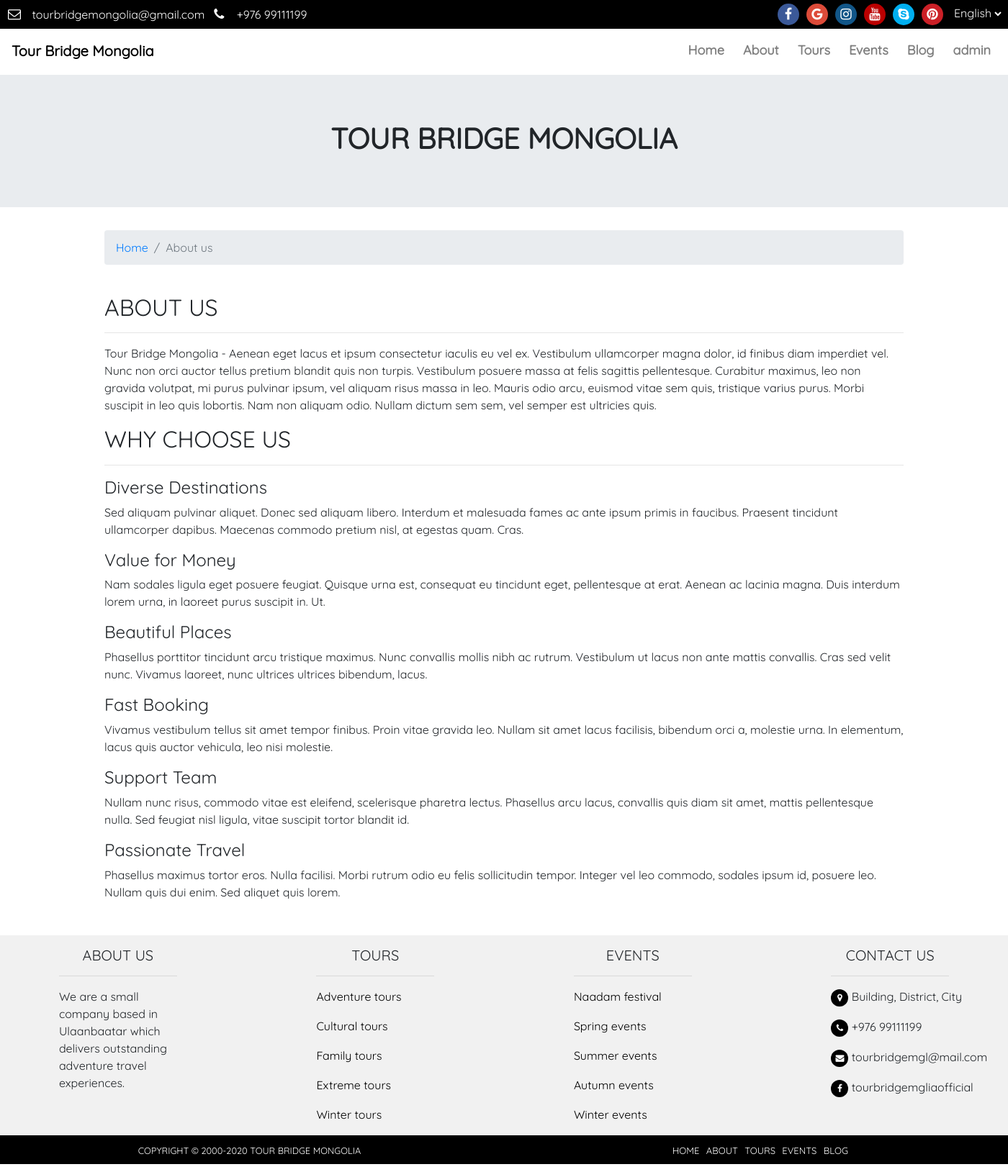
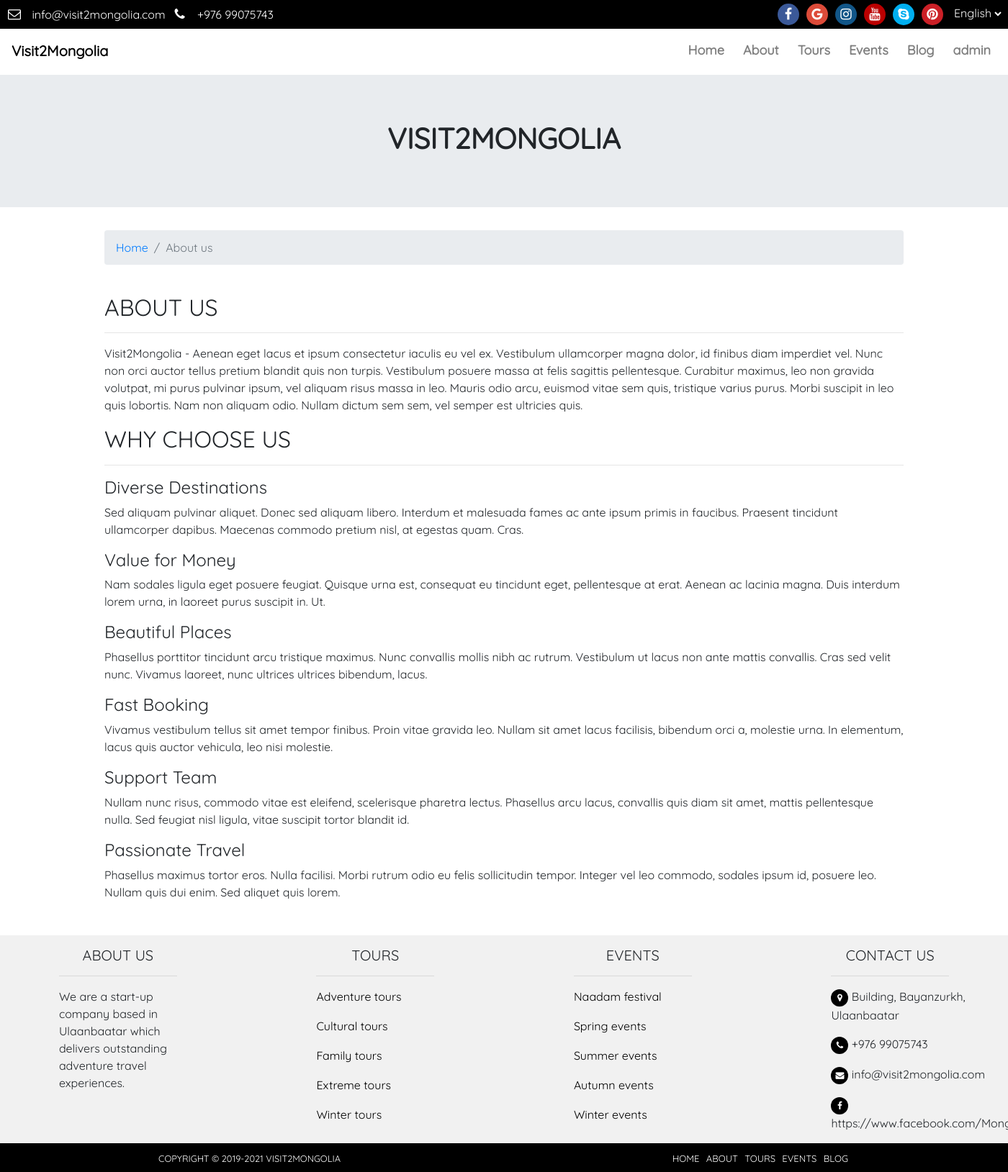
Before and after one commit to Baysaakop/project_tour, a Django app: page /en/about/ in a window 1400 px wide; the page is wider, and only the part inside the window is pictured. Shown: that part at 72% size. Run offline with Django 3.2, Linux system fonts and the light colour scheme; a user stored in the database is signed in; some libraries are stand-ins or nearby versions; some web fonts are replaced.

Commit message:
Company change

```diff
--- a/templates/about.html
+++ b/templates/about.html
@@ -12,7 +12,7 @@ About
 {% block content %}
 <div class="jumbotron jumbotron-fluid" id="head">
     <div class="container text-center">
-        <h1 style="font-weight: bold;">TOUR BRIDGE MONGOLIA</h1>
+        <h1 style="font-weight: bold;">VISIT2MONGOLIA</h1>
     </div>
 </div>
 
@@ -26,7 +26,7 @@ About
     <br>
     <h2>ABOUT US</h2>
     <hr>
-    <p>Tour Bridge Mongolia - Aenean eget lacus et ipsum consectetur iaculis eu vel ex. Vestibulum ullamcorper magna dolor, id finibus diam imperdiet vel. Nunc non orci auctor tellus pretium blandit quis non turpis. Vestibulum posuere massa at felis sagittis pellentesque. Curabitur maximus, leo non gravida volutpat, mi purus pulvinar ipsum, vel aliquam risus massa in leo. Mauris odio arcu, euismod vitae sem quis, tristique varius purus. Morbi suscipit in leo quis lobortis. Nam non aliquam odio. Nullam dictum sem sem, vel semper est ultricies quis.</p>
+    <p>Visit2Mongolia - Aenean eget lacus et ipsum consectetur iaculis eu vel ex. Vestibulum ullamcorper magna dolor, id finibus diam imperdiet vel. Nunc non orci auctor tellus pretium blandit quis non turpis. Vestibulum posuere massa at felis sagittis pellentesque. Curabitur maximus, leo non gravida volutpat, mi purus pulvinar ipsum, vel aliquam risus massa in leo. Mauris odio arcu, euismod vitae sem quis, tristique varius purus. Morbi suscipit in leo quis lobortis. Nam non aliquam odio. Nullam dictum sem sem, vel semper est ultricies quis.</p>
     <h2>WHY CHOOSE US</h2>
     <hr>
     <h4>Diverse Destinations</h4>
--- a/templates/base.html
+++ b/templates/base.html
@@ -23,17 +23,17 @@
                     <div class="col-sm-12 col-md-6" id="mailphone">
                         <div id="email">
                             <a href="#"><i class="fa fa-envelope-o"></i></a>
-                            <span id="contactmail" style="color: #ffffff;">tourbridgemongolia@gmail.com</span>
+                            <span id="contactmail" style="color: #ffffff;">info@visit2mongolia.com</span>
                         </div>
                         <div id="phone">
                             <a href="#"><i class="fa fa-phone"></i></a>
-                            <span id="contactphone" style="color: #ffffff;">+976 99111199</span>
+                            <span id="contactphone" style="color: #ffffff;">+976 99075743</span>
                         </div>
                     </div>
                     <div class="col-sm-12 col-md-6" id="sociallanguage">
-                        <a href="#"><i class="fa fa-facebook"></i></a>
+                        <a href="https://www.facebook.com/MongoliaOffical"><i class="fa fa-facebook"></i></a>
                         <a href="#"><i class="fa fa-google"></i></a>
-                        <a href="#"><i class="fa fa-instagram"></i></a>
+                        <a href="https://www.instagram.com/visit2mongolia_/?hl=en&fbclid=IwAR3hD8IPO_P_Nc5w-1ufxI-KJrVk-xor0h-vsHdXfWTOVQqK2yxcwtJk2z4"><i class="fa fa-instagram"></i></a>
                         <a href="#"><i class="fa fa-youtube"></i></a>
                         <a href="#"><i class="fa fa-skype"></i></a>
                         <a href="#"><i class="fa fa-pinterest"></i></a>
@@ -55,7 +55,7 @@
             </div>
             <div id="menu">
                 <nav class="navbar navbar-expand-md navbar-light">
-                    <a class="navbar-brand" href="{% url 'home' %}">{% trans 'Tour Bridge Mongolia' %}</a>
+                    <a class="navbar-brand" href="{% url 'home' %}">{% trans 'Visit2Mongolia' %}</a>
                     <button class="navbar-toggler" type="button" data-toggle="collapse" data-target="#collapsibleNavbar">
                         <span class="navbar-toggler-icon"></span>
                     </button>
@@ -101,7 +101,7 @@
                     <h5>ABOUT US</h5>
                     <hr class="w-50">
                     <div class="content text-left" id="about">
-                        <p>We are a small company based in Ulaanbaatar which delivers outstanding adventure travel experiences.</p>
+                        <p>We are a start-up company based in Ulaanbaatar which delivers outstanding adventure travel experiences.</p>
                     </div>
                 </div>
                 <div class="col-md-6 col-lg-3 mt-3">
@@ -130,16 +130,16 @@
                     <h5>CONTACT US</h5>
                     <hr class="w-50">
                     <div class="content text-left" id="contact">
-                        <p><i class="fa fa-map-marker"></i> Building, District, City</p>
-                        <p><i class="fa fa-phone"></i> +976 99111199</p>
-                        <p><i class="fa fa-envelope"></i> tourbridgemgl@mail.com</p>
-                        <p><i class="fa fa-facebook"></i> tourbridgemgliaofficial</p>
+                        <p><i class="fa fa-map-marker"></i> Building, Bayanzurkh, Ulaanbaatar</p>
+                        <p><i class="fa fa-phone"></i> +976 99075743</p>
+                        <p><i class="fa fa-envelope"></i> info@visit2mongolia.com</p>
+                        <p><i class="fa fa-facebook"></i> https://www.facebook.com/MongoliaOffical</p>
                     </div>
                 </div>
             </div>
             <div class="row p-2 text-center" id="bot">
                 <div class="col-sm-12 col-md-6" id="botleft">
-                    <small>COPYRIGHT &copy; 2000-2020 TOUR BRIDGE MONGOLIA</small>
+                    <small>COPYRIGHT &copy; 2019-2021 VISIT2MONGOLIA</small>
                 </div>
                 <div class="col-sm-12 col-md-6" id="botright">
                     <a class="footer-link" href="{% url 'home' %}">HOME</a>
```
